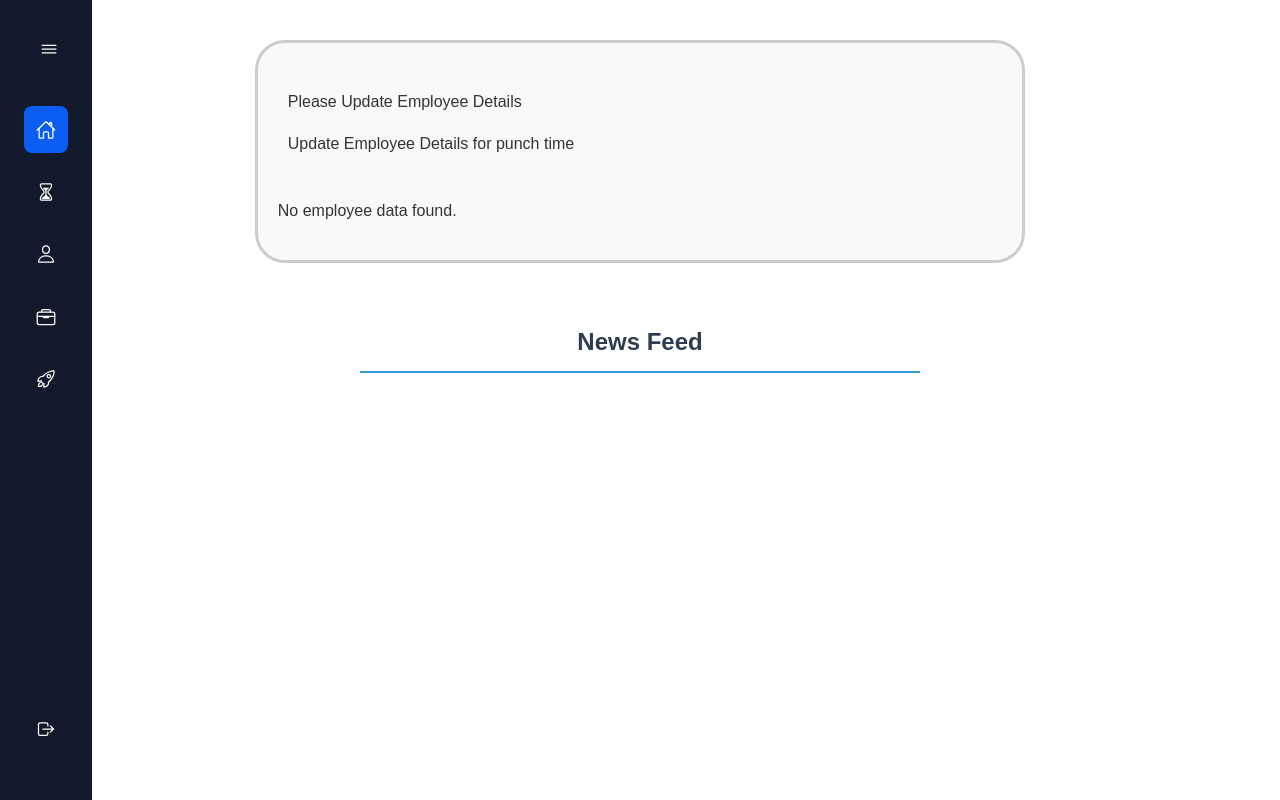
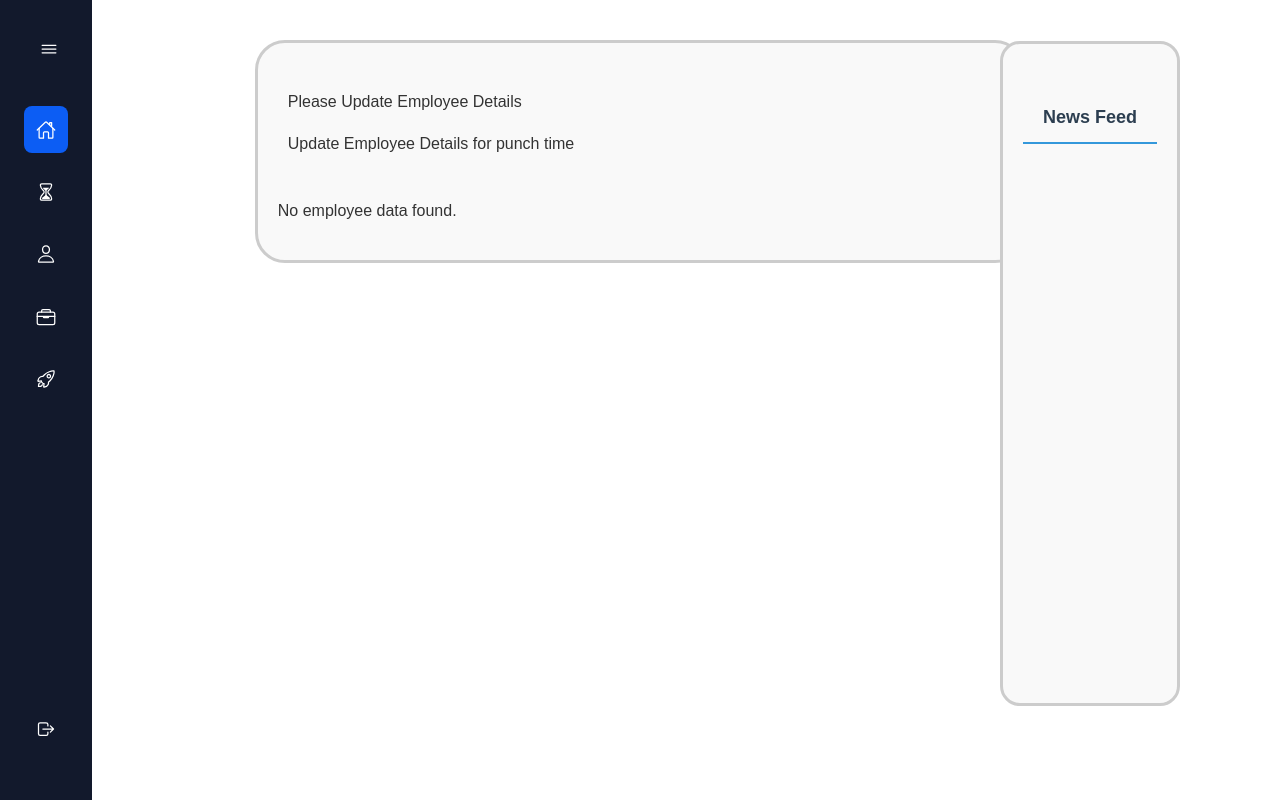
Before and after one commit to Amitroshan1/hrms, a Flask app: page /E_homepage in a window 1280 px wide. Run offline with Flask 3, Linux system fonts and the light colour scheme; the visitor is signed in with stand-in values (Sample User, id 1); data that the repository does not hold is empty; parts of the project's set-up code (start-up, migrations or seed data) failed here and were passed over; some libraries are stand-ins or nearby versions.

Commit message:
Make changes in E_homepage.html and E_homepage.css in that please find news feed coding or content

```diff
--- a/website/static/css/E_homepage.css
+++ b/website/static/css/E_homepage.css
@@ -1,4 +1,3 @@
-
 @import url("https://fonts.googleapis.com/css2?family=Poppins:wght@400;600&display=swap");
 
 
@@ -20,7 +19,9 @@
 }
 
 
-*, ::before, ::after {
+*,
+::before,
+::after {
     box-sizing: border-box;
 }
 
@@ -48,7 +49,8 @@
     display: inline-block;
     padding: 10px 15px;
 
-    background-color:#238af1; /* Primary color */
+    background-color: #238af1;
+    /* Primary color */
     color: white;
     text-align: center;
     border-radius: 5px;
@@ -56,7 +58,8 @@
 }
 
 .notification .btn:hover {
-    background-color: #0056b3; /* Darker shade on hover */
+    background-color: #0056b3;
+    /* Darker shade on hover */
 }
 
 
@@ -66,7 +69,7 @@
     margin: 20px 0;
     font-size: 16px;
     text-align: left;
-    table-layout:fixed;
+    table-layout: fixed;
 }
 
 table.queries th,
@@ -74,7 +77,8 @@
     padding: 12px 15px;
     border: 1px solid #ddd;
     white-space: nowrap;
-    overflow:scroll; /* Hides overflowed content */
+    overflow: scroll;
+    /* Hides overflowed content */
     /* Displays '...' for overflowing text */
 }
 
@@ -102,6 +106,7 @@
 
 /* Responsive design */
 @media (max-width: 768px) {
+
     table.queries th,
     table.queries td {
         padding: 10px;
@@ -116,9 +121,12 @@
 /* Text overflow handling */
 table.queries th,
 table.queries td {
-    white-space: nowrap;     /* Prevent text wrapping */
-    overflow: hidden;        /* Hide overflow */
-    text-overflow: ellipsis; /* Add ellipsis for overflow */
+    white-space: nowrap;
+    /* Prevent text wrapping */
+    overflow: hidden;
+    /* Hide overflow */
+    text-overflow: ellipsis;
+    /* Add ellipsis for overflow */
 }
 
 
@@ -224,14 +232,19 @@
 }
 
 .collapse__sublink {
-  color: var(--sub-color);
-  font-size: var(--small-font-size);
-  display: block; /* Ensure each link is a block element */
-  white-space: nowrap; /* Prevent line break */
+    color: var(--sub-color);
+    font-size: var(--small-font-size);
+    display: block;
+    /* Ensure each link is a block element */
+    white-space: nowrap;
+    /* Prevent line break */
 
-  text-overflow: ellipsis; /* Add ellipsis for overflowing text */
-  padding: 0.3rem 0; /* Add padding for better spacing */
+    text-overflow: ellipsis;
+    /* Add ellipsis for overflowing text */
+    padding: 0.3rem 0;
+    /* Add padding for better spacing */
 }
+
 .collapse__sublink:hover {
     color: var(--white-color);
 }
@@ -310,14 +323,22 @@
 }
 
 .container-close {
-    max-width: 600px; /* Sets a maximum width for the container */
-    margin: 0 auto; /* Centers the container */
-    padding: 20px; /* Adds padding around the content */
-    background-color: #f9f9f9; /* Light background color */
-    border-radius: 8px; /* Rounded corners */
-    box-shadow: 0 4px 8px rgba(0, 0, 0, 0.1); /* Subtle shadow for depth */
+    max-width: 600px;
+    /* Sets a maximum width for the container */
+    margin: 0 auto;
+    /* Centers the container */
+    padding: 20px;
+    /* Adds padding around the content */
+    background-color: #f9f9f9;
+    /* Light background color */
+    border-radius: 8px;
+    /* Rounded corners */
+    box-shadow: 0 4px 8px rgba(0, 0, 0, 0.1);
+    /* Subtle shadow for depth */
 }
-.form-control, .form-control-file {
+
+.form-control,
+.form-control-file {
     width: 100%;
     padding: 8px;
     border: 1px solid #ddd;
@@ -326,7 +347,8 @@
     transition: border-color 0.3s ease;
 }
 
-.form-control:focus, .form-control-file:focus {
+.form-control:focus,
+.form-control-file:focus {
     border-color: #3498db;
     outline: none;
 }
@@ -384,6 +406,7 @@
     margin: auto;
 
 }
+
 /* Table Styles */
 .table {
     width: 100%;
@@ -400,7 +423,8 @@
     font-weight: bold;
 }
 
-.table th, .table td {
+.table th,
+.table td {
     padding: 12px 15px;
     border: 1px solid #ddd;
 }
@@ -442,7 +466,8 @@
 
 h3 {
     color: #333;
-    text-align: left; /* Changed from center to left for subheadings */
+    text-align: left;
+    /* Changed from center to left for subheadings */
     margin: 20px 0;
 }
 
@@ -452,11 +477,16 @@
     width: 90%;
     padding: 20px;
     margin: auto;
-    overflow: visible; /* Allow content to grow */
-    border: 3px solid #ccc; /* Border added */
-    border-radius: 30px; /* Optional rounded corners */
-    background-color: #f9f9f9; /* Optional subtle background */
-    min-height: 150px; /* Optional: prevents collapse when content is small */
+    overflow: visible;
+    /* Allow content to grow */
+    border: 3px solid #ccc;
+    /* Border added */
+    border-radius: 30px;
+    /* Optional rounded corners */
+    background-color: #f9f9f9;
+    /* Optional subtle background */
+    min-height: 150px;
+    /* Optional: prevents collapse when content is small */
 }
 
 .row {
@@ -570,7 +600,8 @@
     margin-top: 20px;
 }
 
-.table th, .table td {
+.table th,
+.table td {
     padding: 10px;
     text-align: center;
     border: 1px solid #dee2e6;
@@ -578,24 +609,29 @@
 
 /* Color Styles for Calendar Cells */
 .bg-success {
-    background-color: hsl(136, 78%, 75%) !important; /* Green for punched in and out */
+    background-color: hsl(136, 78%, 75%) !important;
+    /* Green for punched in and out */
     color: white;
 }
 
 .bg-warning {
-    background-color: #ffc107 !important; /* Yellow for missed punch out */
+    background-color: #ffc107 !important;
+    /* Yellow for missed punch out */
 }
 
 .bg-light {
-    background-color: #f8f9fa !important; /* Light background for days not in current month */
+    background-color: #f8f9fa !important;
+    /* Light background for days not in current month */
 }
 
 .bg-white {
-    background-color: white !important; /* No punch data */
+    background-color: white !important;
+    /* No punch data */
 }
 
 .text-white {
-    color: white !important; /* Ensure text is white on success */
+    color: white !important;
+    /* Ensure text is white on success */
 }
 
 /* Styles for Form Elements */
@@ -605,8 +641,10 @@
 
 /* Dropdown Styles */
 .form-control-cal {
-    width: auto; /* Adjust width for dropdowns */
-    display: inline-block; /* Keep them inline */
+    width: auto;
+    /* Adjust width for dropdowns */
+    display: inline-block;
+    /* Keep them inline */
 }
 
 .leave-balance {
@@ -618,10 +656,7 @@
     margin-bottom: 15px;
 }
 
-.leave-
-
-
-.btn {
+.leave- .btn {
     width: 100%;
 }
 
@@ -676,13 +711,14 @@
 /* Punch times positioned at top-right and responsive */
 .punch-times {
     position: absolute;
-    top: 85px; /* As you requested */
+    top: 85px;
+    /* As you requested */
     right: 10px;
     background-color: white;
     padding: 10px;
     border-radius: 5px;
     border: 1px solid #ddd;
-    box-shadow: 0 2px 5px rgba(0,0,0,0.1);
+    box-shadow: 0 2px 5px rgba(0, 0, 0, 0.1);
     white-space: nowrap;
 }
 
@@ -708,26 +744,29 @@
 }
 
 
-.news-feed-container {
-    width: 100%;
-    max-width: 600px;
-    height: 300px; /* Set the height as needed */
-    margin: 0 auto;
+/* News Feed  */
+.news-feed-container-fixed {
+    position: absolute;
+    top: 41px;
+    right: 100px;
+    width: 180px;  /* Reduced width */
+    height: 665px;
+    background-color: #f9f9f9;
+    border: 3px solid #ccc;
     padding: 20px;
-
-    border-radius: 10px;
-
-    overflow: hidden; /* Ensures content stays within the box */
+    border-radius: 20px;
+    overflow: hidden;
+    z-index: 999;
+    font-size: 14px; /* Make text smaller to avoid overflow */
 }
 
 .news-feed-item {
-    margin-bottom: 1px;
-    padding: .5px;
-
+    margin-bottom: 5px;
+    word-wrap: break-word;
 }
 
 .news-feed-item a {
-    font-size: 18px;
+    font-size: 14px;
     color: #007bff;
     text-decoration: none;
 }
@@ -737,20 +776,34 @@
 }
 
 .new-label {
-    margin-left: 10px;
+    margin-left: 5px;
     background-color: #ff4d4d;
-    color: #ffffff;
-    padding: 2px 8px;
-    border-radius: 12px;
-    font-size: 12px;
+    color: #fff;
+    padding: 1px 6px;
+    border-radius: 10px;
+    font-size: 10px;
     font-weight: bold;
-    display: inline-flex;
-    align-items: center;
+    display: inline-block;
 }
 
+.centered-heading {
+    font-size: 16px;
+    text-align: center;
+    margin-bottom: 8px;
+}
+
+.centered-heading {
+    text-align: center;
+    font-size: 18px;
+    margin-bottom: 10px;
+    padding-top: 24px;
+}
+
+
 .asset-table {
-    width: 50%;
-    margin: 20px auto; /* Center the table */
+    width: 20%;
+    margin: 20px auto;
+    /* Center the table */
     border-collapse: collapse;
     box-shadow: 0 2px 5px rgba(0, 0, 0, 0.1);
 }
--- a/website/templates/employee/E_homepage.html
+++ b/website/templates/employee/E_homepage.html
@@ -82,7 +82,8 @@
     {% endif %}
 </div>
 
-<div class="news-feed-container">
+<!-- News Feed -->
+<div class="news-feed-container-fixed">
     <h2 class="centered-heading">News Feed</h2>
     <marquee behavior="scroll" direction="up" scrollamount="3" onmouseover="this.stop();" onmouseout="this.start();">
         {% for news_feed in news_feeds %}
@@ -100,4 +101,6 @@
 
 
 
+
+
 {% endblock %}
```
Also changed, not shown: website/static/uploads/HP_Laptop.jpg (added), website/static/uploads/Mobile.webp (added).
